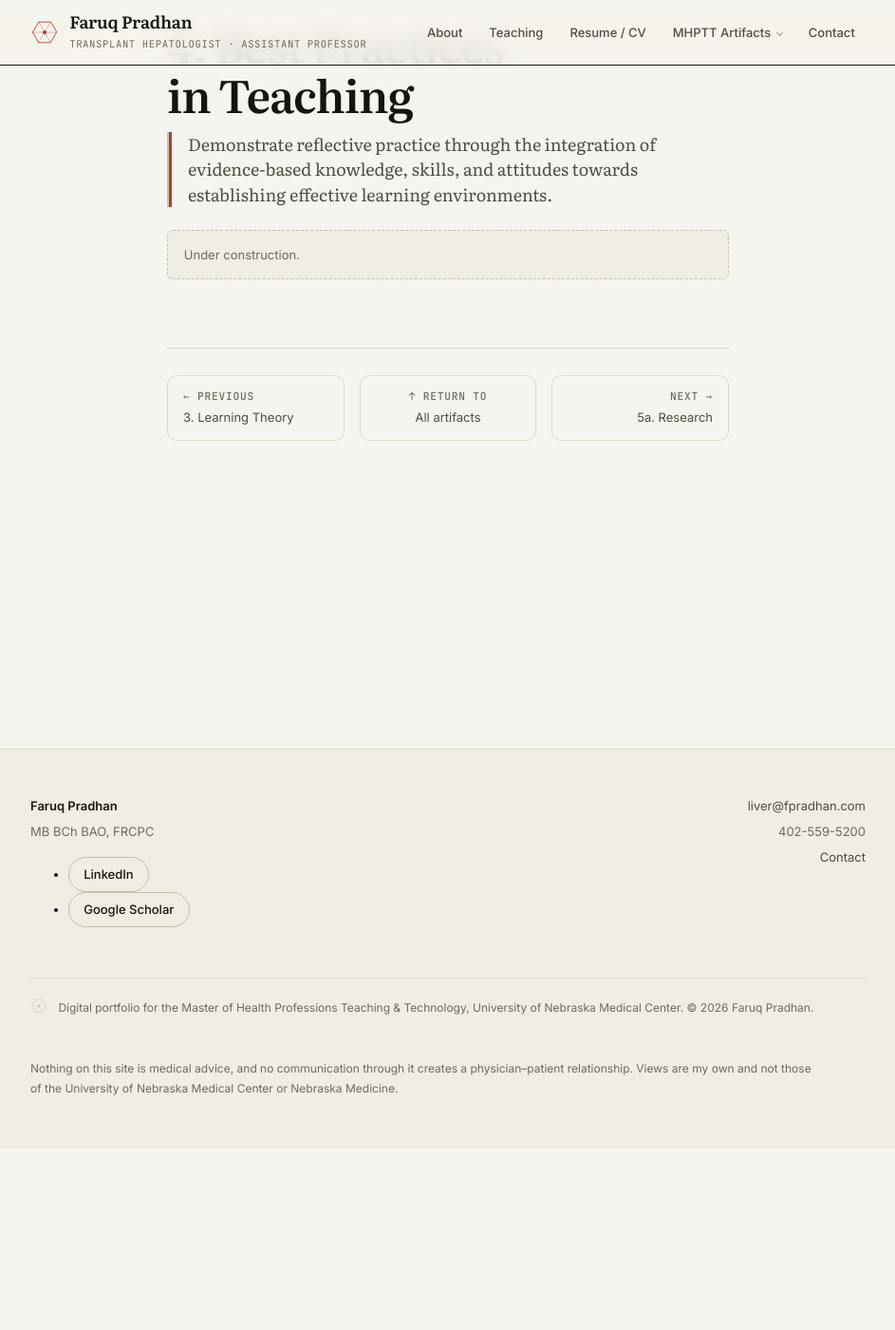
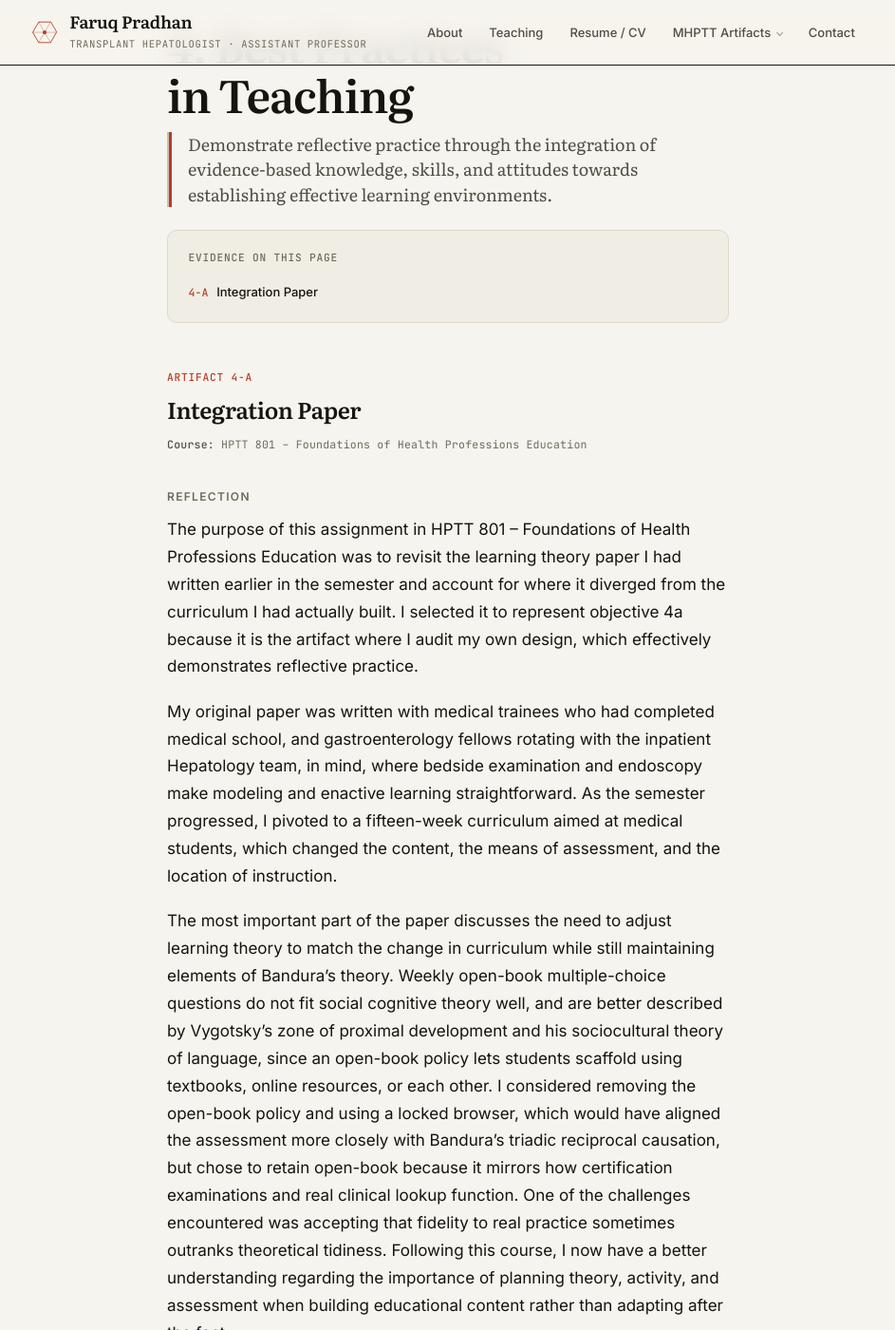
Before and after one commit to fpradhan/fpradhan.github.io, a Jekyll site: the page built from _competencies/4-best-practices-in-teaching.md, in a window 1280 px wide and 1400 px high, scrolled down 191 px. Shown: the whole window at 95% size, without its empty margins (168-1111 px from the left). Built offline with Jekyll 4.4.1, drawn with Linux system fonts in a browser that asks for light colours; some of the changed text lies outside the part shown.

Commit message:
Publish Faruq's 3-A revision, and add artifacts 3-B and 4-A
3-A is replaced with his current text, 300 words. 3-B joins the Learning
Theory page at 260 words and 4-A opens Best Practices in Teaching at 278.
All three inside 200 to 300. Template placeholders renumber to 3-C and
4-B.

One correction to the supplied text: "Schon" is set as "Schön" in 3-B's
list of theorists.

Neither 3-B nor 4-A has its artifact file yet, so each carries a Liquid
comment where the download link belongs. Nothing broken renders, and
adding the files is a one-line edit per section.

Co-Authored-By: Claude Opus 5 <noreply@anthropic.com>
Claude-Session: https://claude.ai/code/session_01SajNJDGDkt5q5fCgsPRcNk

```diff
--- a/_competencies/4-best-practices-in-teaching.md
+++ b/_competencies/4-best-practices-in-teaching.md
@@ -8,14 +8,61 @@ description: "MHPTT competency 4, Best Practices in Teaching — the outcome sta
 # One entry per artifact — label, title, course, and the anchor of its
 # <section> in the body below. Drives the jump list on this page and the
 # artifact list on /artifacts/. Left empty until artifacts are chosen.
-artifacts: []
+artifacts:
+  - label: "4-A"
+    title: "Integration Paper"
+    course: "HPTT 801"
+    anchor: "artifact-4-a"
 statement: >-
   Demonstrate reflective practice through the integration of evidence-based
   knowledge, skills, and attitudes towards establishing effective learning
   environments.
 ---
 
-<p class="todo">Under construction.</p>
+<section class="artifact" id="artifact-4-a" markdown="1">
+
+<p class="label">Artifact 4-A</p>
+
+## Integration Paper
+
+**Course:** HPTT 801 – Foundations of Health Professions Education
+{: .meta}
+
+### Reflection
+
+The purpose of this assignment in HPTT 801 – Foundations of Health Professions Education was to
+revisit the learning theory paper I had written earlier in the semester and account for where it
+diverged from the curriculum I had actually built. I selected it to represent objective 4a because
+it is the artifact where I audit my own design, which effectively demonstrates reflective
+practice.
+
+My original paper was written with medical trainees who had completed medical school, and
+gastroenterology fellows rotating with the inpatient Hepatology team, in mind, where bedside
+examination and endoscopy make modeling and enactive learning straightforward. As the semester
+progressed, I pivoted to a fifteen-week curriculum aimed at medical students, which changed the
+content, the means of assessment, and the location of instruction.
+
+The most important part of the paper discusses the need to adjust learning theory to match the
+change in curriculum while still maintaining elements of Bandura's theory. Weekly open-book
+multiple-choice questions do not fit social cognitive theory well, and are better described by
+Vygotsky's zone of proximal development and his sociocultural theory of language, since an
+open-book policy lets students scaffold using textbooks, online resources, or each other. I
+considered removing the open-book policy and using a locked browser, which would have aligned the
+assessment more closely with Bandura's triadic reciprocal causation, but chose to retain open-book
+because it mirrors how certification examinations and real clinical lookup function. One of the
+challenges encountered was accepting that fidelity to real practice sometimes outranks theoretical
+tidiness. Following this course, I now have a better understanding regarding the importance of
+planning theory, activity, and assessment when building educational content rather than adapting
+after the fact.
+
+{% comment %}
+  The artifact file for this reflection is not in assets/artifacts/ yet.
+  Drop it in and replace this comment with the download link, in the same
+  shape as the others: class="dl", rel="noopener", target="_blank", and
+  the screen-reader note.
+{% endcomment %}
+
+</section>
 
 {% comment %}
   ARTIFACT TEMPLATE — copy everything between the dashed rules out of this
@@ -26,9 +73,9 @@ statement: >-
   artifact appears in the jump list here and in the list on /artifacts/.
 
   ----------------------------------------------------------------------------
-<section class="artifact" id="artifact-4-a" markdown="1">
+<section class="artifact" id="artifact-4-b" markdown="1">
 
-<p class="label">Artifact 4-A</p>
+<p class="label">Artifact 4-B</p>
 
 ## Title of the artifact
 
```
Also changed, not shown: _competencies/3-learning-theory.md (+66 -20 lines).
